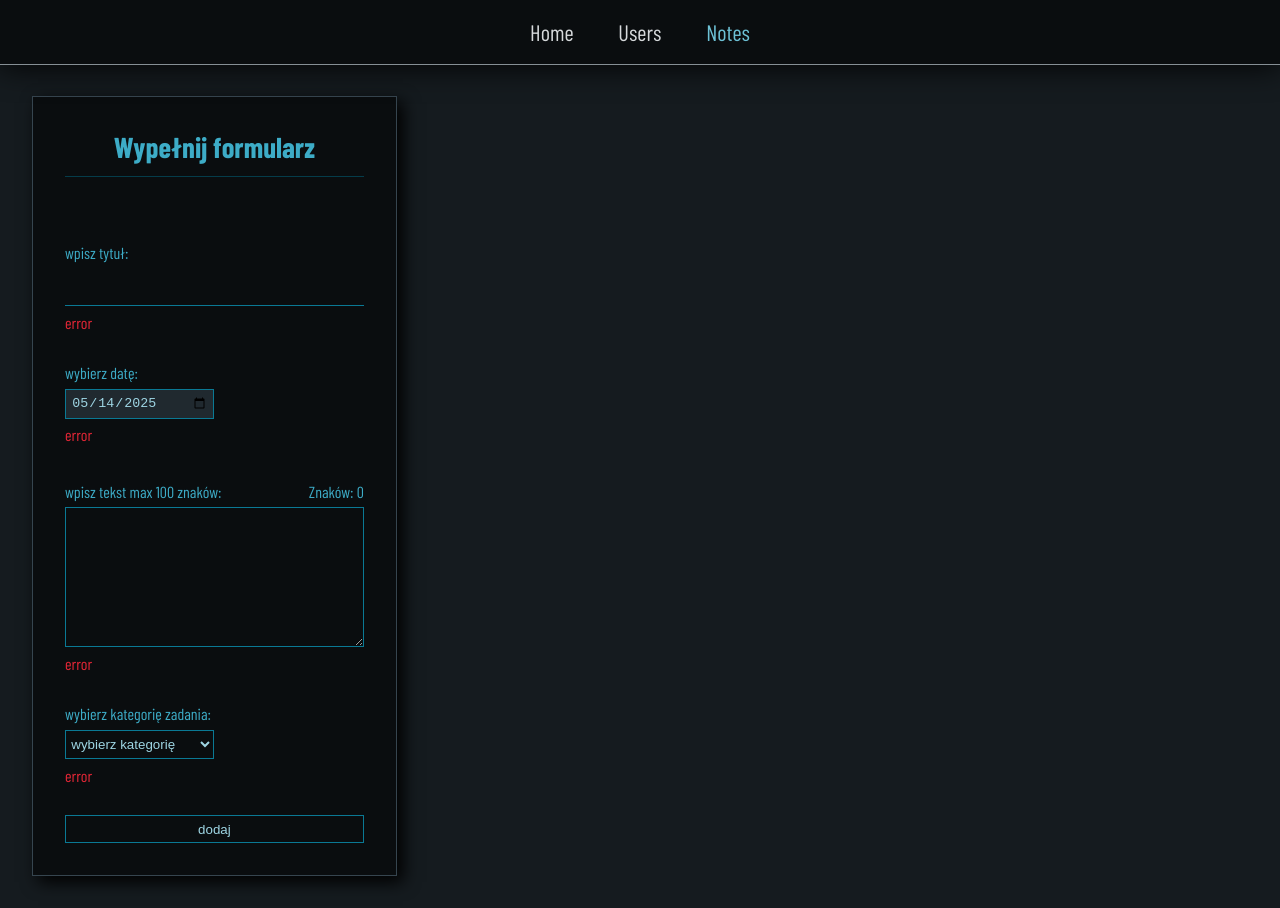
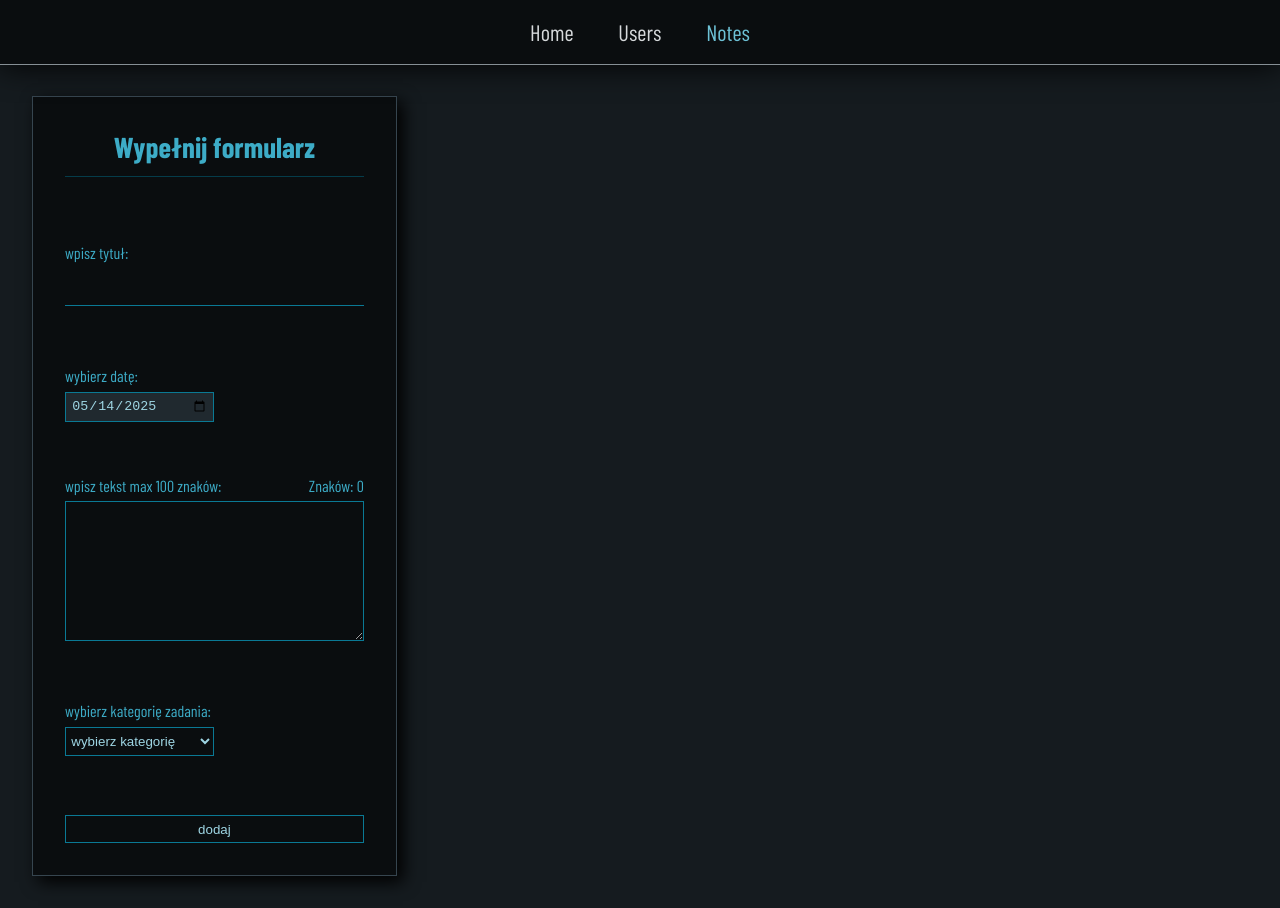
Before and after one commit to Scorpion19702022/SIMPLE_PROJECT_REACT_REDUX, a React (Vite) app: page /Notes in a window 1280 px wide. Built offline with nearby package versions, Linux system fonts and the light colour scheme; a web font is replaced by a local one.

Commit message:
added props

```diff
--- a/src/Components/Notes/NotesComponent.tsx
+++ b/src/Components/Notes/NotesComponent.tsx
@@ -9,6 +9,10 @@ const NotesComponent = () => {
 	const [inputDate, setInputDate] = useState<string>(currentDate)
 	const [text, setText] = useState<string>('')
 	const [kind, setKind] = useState<string>('wybierz kategorię')
+
+	const [emptyTheme, setEmptyTheme] = useState<string>('')
+	const [emptyText, setEmptyText] = useState<string>('')
+	const [emptyKind, setEmptyKind] = useState<string>('')
 
 	const handleChangeTheme = (e: string) => {
 		setTheme(e)
@@ -35,6 +39,9 @@ const NotesComponent = () => {
 				date={inputDate}
 				inputText={text}
 				inputKind={kind}
+				isErrorTheme={emptyTheme}
+				isErrorText={emptyText}
+				isErrorKind={emptyKind}
 				changeTheme={handleChangeTheme}
 				changeDate={handleChangeDate}
 				changeText={handleChangeText}
--- a/src/Components/Notes/NotesInputs.tsx
+++ b/src/Components/Notes/NotesInputs.tsx
@@ -5,6 +5,9 @@ interface InitialState {
 	date: string
 	inputText: string
 	inputKind: string
+	isErrorTheme: string
+	isErrorText: string
+	isErrorKind: string
 	changeTheme: (e: string) => void
 	changeDate: (e: string) => void
 	changeText: (e: string) => void
@@ -16,6 +19,9 @@ const NotesInputs: React.FC<InitialState> = ({
 	date,
 	inputText,
 	inputKind,
+	isErrorTheme,
+	isErrorText,
+	isErrorKind,
 	changeTheme,
 	changeText,
 	changeDate,
@@ -29,6 +35,8 @@ const NotesInputs: React.FC<InitialState> = ({
 		</option>
 	))
 
+	console.log(date)
+
 	return (
 		<section className={styles.wrapper}>
 			<h3 className={styles.heading}>Wypełnij formularz</h3>
@@ -36,7 +44,7 @@ const NotesInputs: React.FC<InitialState> = ({
 				<div className={styles.box_inputs}>
 					<label className={styles.label}>wpisz tytuł:</label>
 					<input className={styles.input} type='text' value={inputTheme} onChange={e => changeTheme(e.target.value)} />
-					<span className={styles.error}>error</span>
+					<span className={styles.error}>{isErrorTheme}</span>
 				</div>
 				<div className={styles.box_inputs}>
 					<label className={styles.label}>wybierz datę:</label>
@@ -47,7 +55,6 @@ const NotesInputs: React.FC<InitialState> = ({
 						value={date}
 						onChange={e => changeDate(e.target.value)}
 					/>
-					<span className={styles.error}>error</span>
 				</div>
 				<div className={styles.box_inputs}>
 					<div className={styles.info_textarea}>
@@ -55,14 +62,14 @@ const NotesInputs: React.FC<InitialState> = ({
 						<span className={styles.marks_textarea}>Znaków: 0</span>
 					</div>
 					<textarea className={styles.textarea} value={inputText} onChange={e => changeText(e.target.value)}></textarea>
-					<span className={styles.error}>error</span>
+					<span className={styles.error}>{isErrorText}</span>
 				</div>
 				<div className={styles.box_inputs}>
 					<label className={styles.label}>wybierz kategorię zadania:</label>
 					<select className={styles.select} value={inputKind} onChange={e => changeKind(e.target.value)}>
 						{optionSelect}
 					</select>
-					<span className={styles.error}>error</span>
+					<span className={styles.error}>{isErrorKind}</span>
 				</div>
 				<button className={styles.btn} type='submit'>
 					dodaj
```
